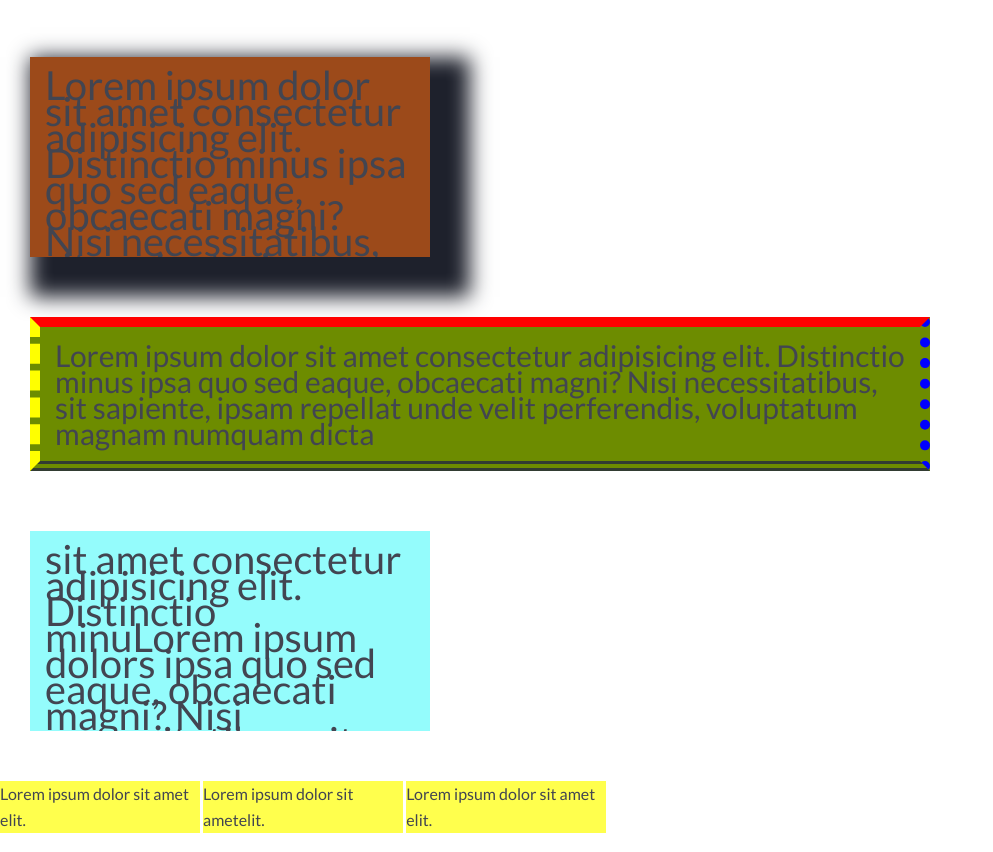
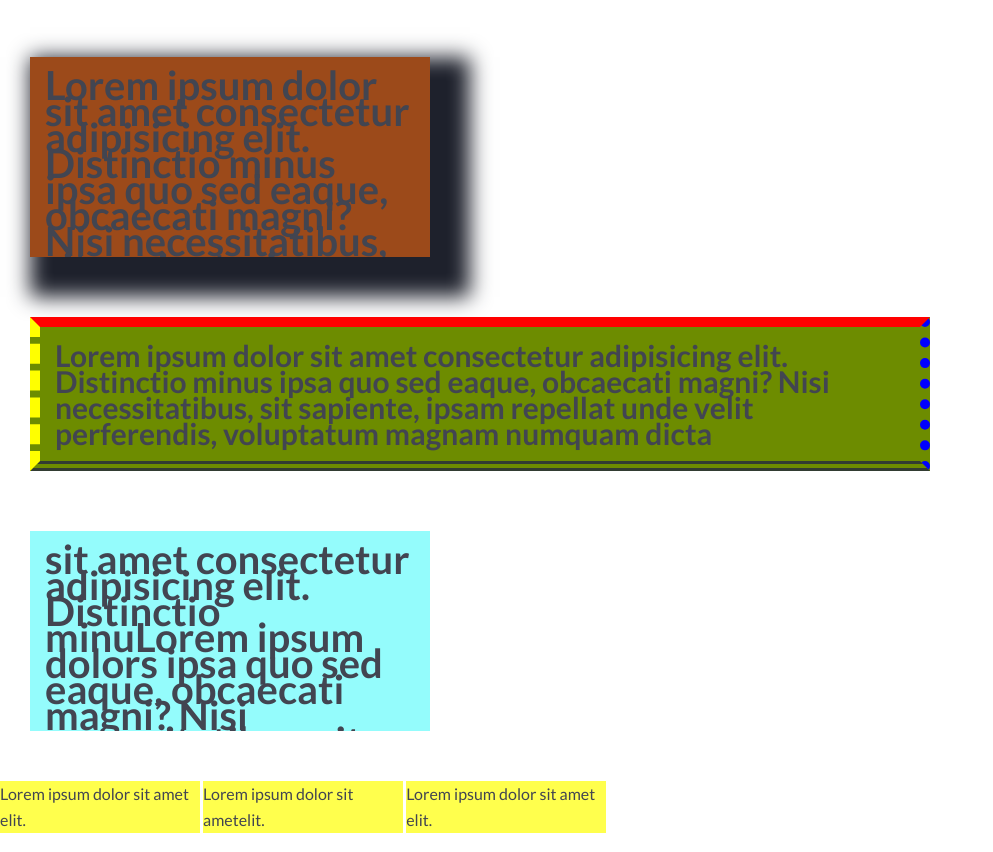
Before and after one commit to nick2489/lesson_6, a plain HTML site: page index.html in a window 1280 px wide. Shown: the part 1945-2797 px from the top of the page, without its empty margins (0-993 px from the left). Drawn offline with Linux system fonts and the light colour scheme.

Commit message:
Add files via upload

```diff
--- a/css/style.css
+++ b/css/style.css
@@ -6,7 +6,7 @@ body {
 
 .header {
    font-size: 25px;
-	font-weight: 900px;
+	font-weight: 900;
 	color: #9C4A1A;
 	max-width: 800px;
 	background-color: #F7C815;
@@ -98,14 +98,14 @@ body {
 	background-color: #9C4A1A;
 	width: 400px;
 	font-size: 40px;
-	font-weight: 700px;
+	font-weight: 700;
 	box-shadow: 20px 20px 20px 20px #1E212C;
 	overflow: scroll;
 	height: 200px;
 }
 
 .text8 {
-	font-weight: 700px;
+	font-weight: 700;
 	font-size: 30px;
 	margin: 60px 0 50px 30px;
 	padding: 15px;
@@ -123,7 +123,7 @@ body {
 	background-color: #94fcfc;
 	width: 400px;
 	font-size: 40px;
-	font-weight: 700px;
+	font-weight: 700;
 	overflow: auto;
 	height: 200px;
 }
```
